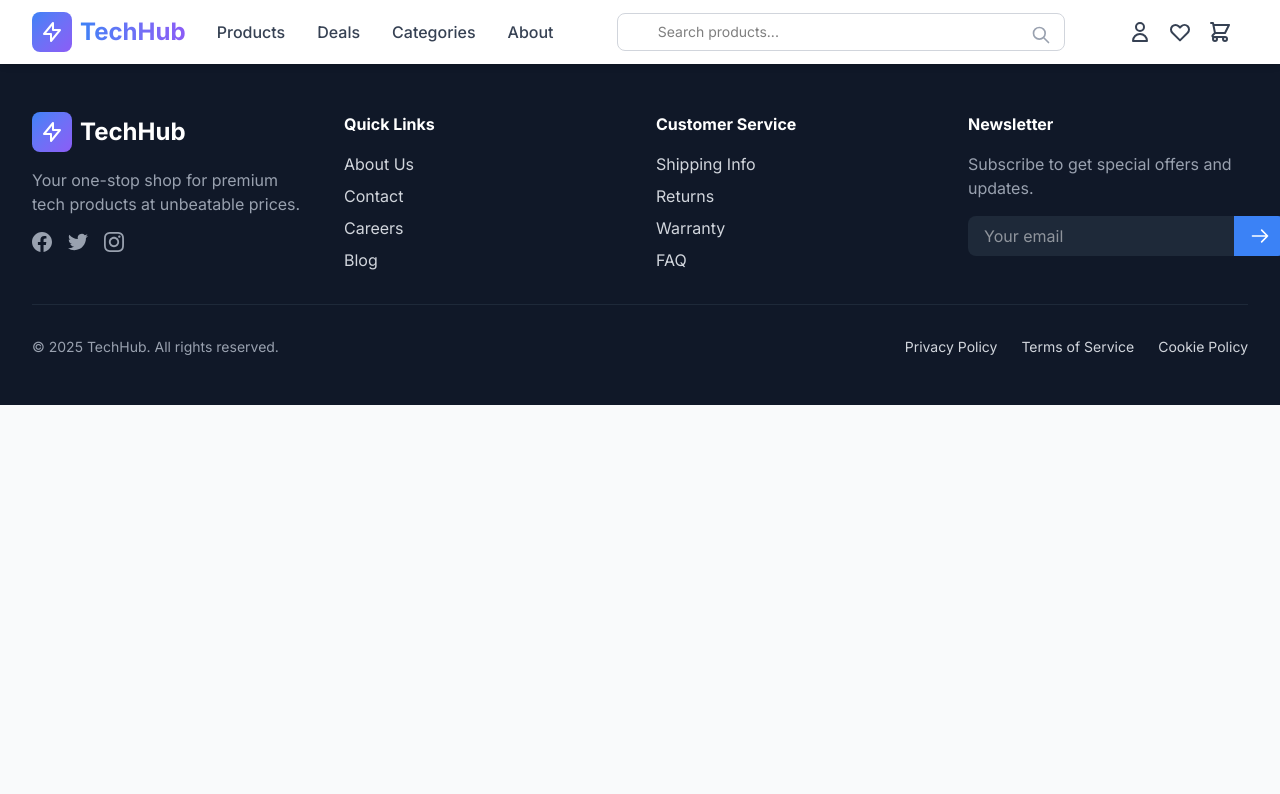
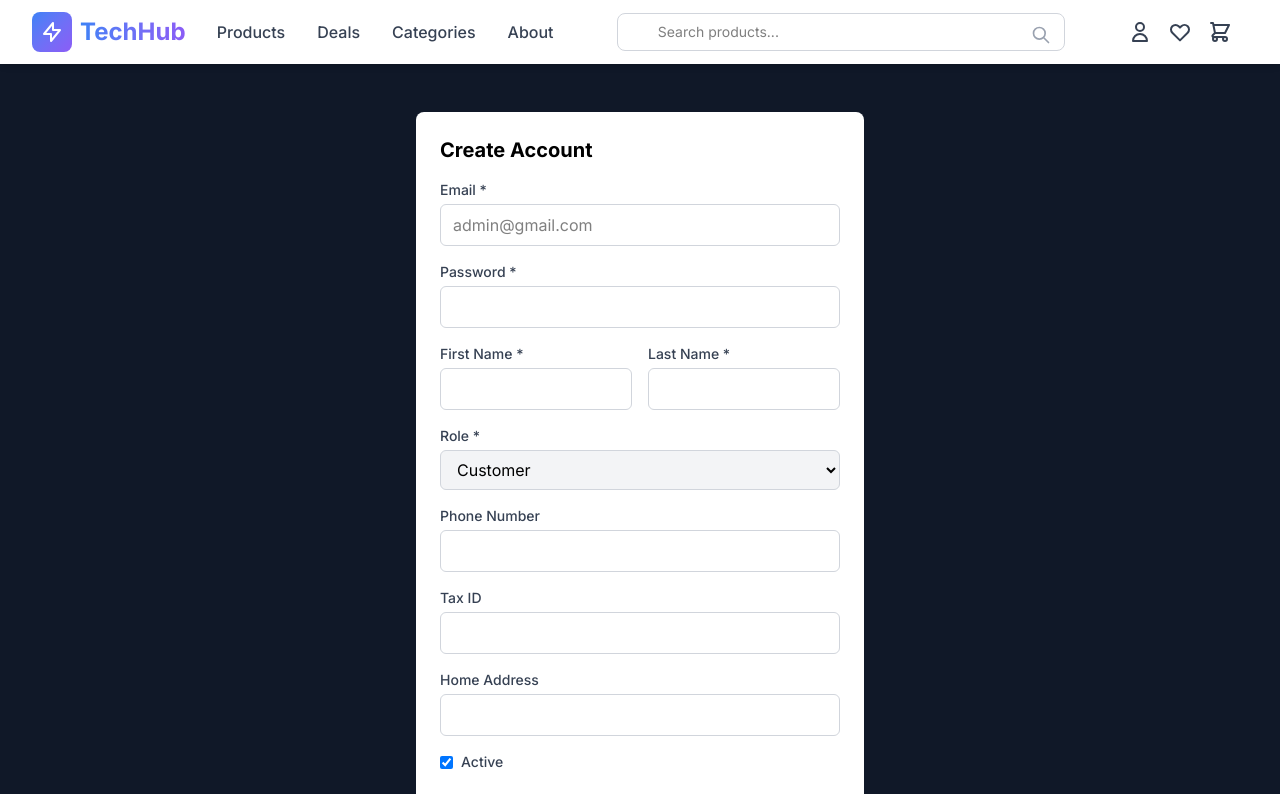
Before and after one commit to osmankantarcioglu/cs308, a React (Vite) app in the folder client/: page /register in a window 1280 px wide. Shown: the top 794 px of the page. Built offline with nearby package versions, Linux system fonts and the light colour scheme; no server answers.

Commit message:
Register logic and interface is fully working

```diff
--- a/client/src/App.jsx
+++ b/client/src/App.jsx
@@ -10,6 +10,7 @@ import BasketPage from "./pages/BasketPage";
 import ProductsPage from "./pages/ProductsPage";
 import AdminPage from "./pages/AdminPage";
 import LoginPage from "./pages/LoginPage";
+import RegisterPage from "./pages/RegisterPage";
 
 export default function App() {
   return (
@@ -31,6 +32,7 @@ export default function App() {
           <Route path="/products" element={<ProductsPage />} />
           <Route path="/basket" element={<BasketPage />} />
           <Route path="/login" element={<LoginPage />} />
+          <Route path="/register" element={<RegisterPage />} />
           <Route path="/admin" element={<AdminPage />} />
         </Routes>
         <Footer />
--- a/client/src/pages/LoginPage.jsx
+++ b/client/src/pages/LoginPage.jsx
@@ -1,5 +1,5 @@
 import { useState } from "react";
-import { useNavigate } from "react-router-dom";
+import { useNavigate, Link } from "react-router-dom";
 
 const API_BASE_URL = "http://localhost:3000";
 
@@ -60,12 +60,12 @@ export default function LoginPage() {
           </h2>
           <p className="mt-2 text-center text-sm text-gray-600">
             Or{" "}
-            <a
-              href="#"
+            <Link
+              to="/register"
               className="font-medium text-blue-600 hover:text-blue-500"
             >
-              access the admin panel
-            </a>
+              create a new account
+            </Link>
           </p>
         </div>
         <form className="mt-8 space-y-6" onSubmit={handleLogin}>
--- /dev/null
+++ b/client/src/pages/RegisterPage.jsx
@@ -0,0 +1,218 @@
+import { useState } from "react";
+import { useNavigate, Link } from "react-router-dom";
+
+const API_BASE_URL = "http://localhost:3000";
+
+export default function RegisterPage() {
+  const navigate = useNavigate();
+  const [formData, setFormData] = useState({
+    email: "",
+    password: "",
+    first_name: "",
+    last_name: "",
+    phone_number: "",
+    taxID: "",
+    home_address: "",
+    is_active: true,
+  });
+  const [error, setError] = useState("");
+  const [loading, setLoading] = useState(false);
+
+  const handleRegister = async (e) => {
+    e.preventDefault();
+    setError("");
+    setLoading(true);
+
+    try {
+      const response = await fetch(`${API_BASE_URL}/auth/register`, {
+        method: "POST",
+        headers: {
+          "Content-Type": "application/json",
+        },
+        body: JSON.stringify({
+          email: formData.email,
+          password: formData.password,
+          first_name: formData.first_name,
+          last_name: formData.last_name,
+          phone_number: formData.phone_number || undefined,
+          taxID: formData.taxID || undefined,
+          home_address: formData.home_address || undefined,
+        }),
+      });
+
+      const data = await response.json();
+
+      if (!response.ok) {
+        throw new Error(data.error || "Registration failed");
+      }
+
+      // Store token in localStorage
+      if (data.data && data.data.token) {
+        localStorage.setItem("authToken", data.data.token);
+        localStorage.setItem("user", JSON.stringify(data.data.user));
+
+        // Redirect to home page after successful registration
+        navigate("/");
+      } else {
+        throw new Error("No token received");
+      }
+    } catch (err) {
+      setError(err.message);
+    } finally {
+      setLoading(false);
+    }
+  };
+
+  return (
+    <div className="min-h-screen flex items-center justify-center bg-gray-900 py-12 px-4 sm:px-6 lg:px-8">
+      <div className="bg-white rounded-lg p-6 max-w-md w-full mx-4">
+        <h2 className="text-xl font-bold mb-4">Create Account</h2>
+        <form onSubmit={handleRegister}>
+          {error && (
+            <div className="bg-red-50 border border-red-200 text-red-700 px-4 py-3 rounded mb-4">
+              {error}
+            </div>
+          )}
+          <div className="space-y-4">
+            <div>
+              <label className="block text-sm font-medium text-gray-700 mb-1">
+                Email *
+              </label>
+              <input
+                type="email"
+                required
+                value={formData.email}
+                onChange={(e) => setFormData({ ...formData, email: e.target.value })}
+                className="w-full px-3 py-2 border border-gray-300 rounded-md focus:outline-none focus:ring-2 focus:ring-blue-500"
+                placeholder="admin@gmail.com"
+              />
+            </div>
+            <div>
+              <label className="block text-sm font-medium text-gray-700 mb-1">
+                Password *
+              </label>
+              <input
+                type="password"
+                required
+                value={formData.password}
+                onChange={(e) => setFormData({ ...formData, password: e.target.value })}
+                className="w-full px-3 py-2 border border-gray-300 rounded-md focus:outline-none focus:ring-2 focus:ring-blue-500"
+              />
+            </div>
+            <div className="grid grid-cols-2 gap-4">
+              <div>
+                <label className="block text-sm font-medium text-gray-700 mb-1">
+                  First Name *
+                </label>
+                <input
+                  type="text"
+                  required
+                  value={formData.first_name}
+                  onChange={(e) =>
+                    setFormData({ ...formData, first_name: e.target.value })
+                  }
+                  className="w-full px-3 py-2 border border-gray-300 rounded-md focus:outline-none focus:ring-2 focus:ring-blue-500"
+                />
+              </div>
+              <div>
+                <label className="block text-sm font-medium text-gray-700 mb-1">
+                  Last Name *
+                </label>
+                <input
+                  type="text"
+                  required
+                  value={formData.last_name}
+                  onChange={(e) =>
+                    setFormData({ ...formData, last_name: e.target.value })
+                  }
+                  className="w-full px-3 py-2 border border-gray-300 rounded-md focus:outline-none focus:ring-2 focus:ring-blue-500"
+                />
+              </div>
+            </div>
+            <div>
+              <label className="block text-sm font-medium text-gray-700 mb-1">
+                Role *
+              </label>
+              <select
+                value="customer"
+                disabled
+                className="w-full px-3 py-2 border border-gray-300 rounded-md bg-gray-100 cursor-not-allowed"
+              >
+                <option value="customer">Customer</option>
+              </select>
+            </div>
+            <div>
+              <label className="block text-sm font-medium text-gray-700 mb-1">
+                Phone Number
+              </label>
+              <input
+                type="text"
+                value={formData.phone_number}
+                onChange={(e) =>
+                  setFormData({ ...formData, phone_number: e.target.value })
+                }
+                className="w-full px-3 py-2 border border-gray-300 rounded-md focus:outline-none focus:ring-2 focus:ring-blue-500"
+              />
+            </div>
+            <div>
+              <label className="block text-sm font-medium text-gray-700 mb-1">
+                Tax ID
+              </label>
+              <input
+                type="text"
+                value={formData.taxID}
+                onChange={(e) => setFormData({ ...formData, taxID: e.target.value })}
+                className="w-full px-3 py-2 border border-gray-300 rounded-md focus:outline-none focus:ring-2 focus:ring-blue-500"
+              />
+            </div>
+            <div>
+              <label className="block text-sm font-medium text-gray-700 mb-1">
+                Home Address
+              </label>
+              <input
+                type="text"
+                value={formData.home_address}
+                onChange={(e) =>
+                  setFormData({ ...formData, home_address: e.target.value })
+                }
+                className="w-full px-3 py-2 border border-gray-300 rounded-md focus:outline-none focus:ring-2 focus:ring-blue-500"
+              />
+            </div>
+            <div className="flex items-center">
+              <input
+                type="checkbox"
+                checked={formData.is_active}
+                onChange={(e) =>
+                  setFormData({ ...formData, is_active: e.target.checked })
+                }
+                className="mr-2"
+              />
+              <label className="text-sm font-medium text-gray-700">Active</label>
+            </div>
+          </div>
+          <div className="mt-6 flex justify-end space-x-3">
+            <Link
+              to="/login"
+              className="px-4 py-2 border border-gray-300 rounded-md text-gray-700 hover:bg-gray-50"
+            >
+              Cancel
+            </Link>
+            <button
+              type="submit"
+              disabled={loading}
+              className="px-4 py-2 bg-blue-600 text-white rounded-md hover:bg-blue-700 disabled:opacity-50 disabled:cursor-not-allowed"
+            >
+              {loading ? "Creating..." : "Create User"}
+            </button>
+          </div>
+        </form>
+        <div className="mt-4 text-center text-sm text-gray-600">
+          Already have an account?{" "}
+          <Link to="/login" className="font-medium text-blue-600 hover:text-blue-500">
+            Sign in
+          </Link>
+        </div>
+      </div>
+    </div>
+  );
+}
```
Also changed, not shown: 2 other files (tests, documents, lock files or other folders).
